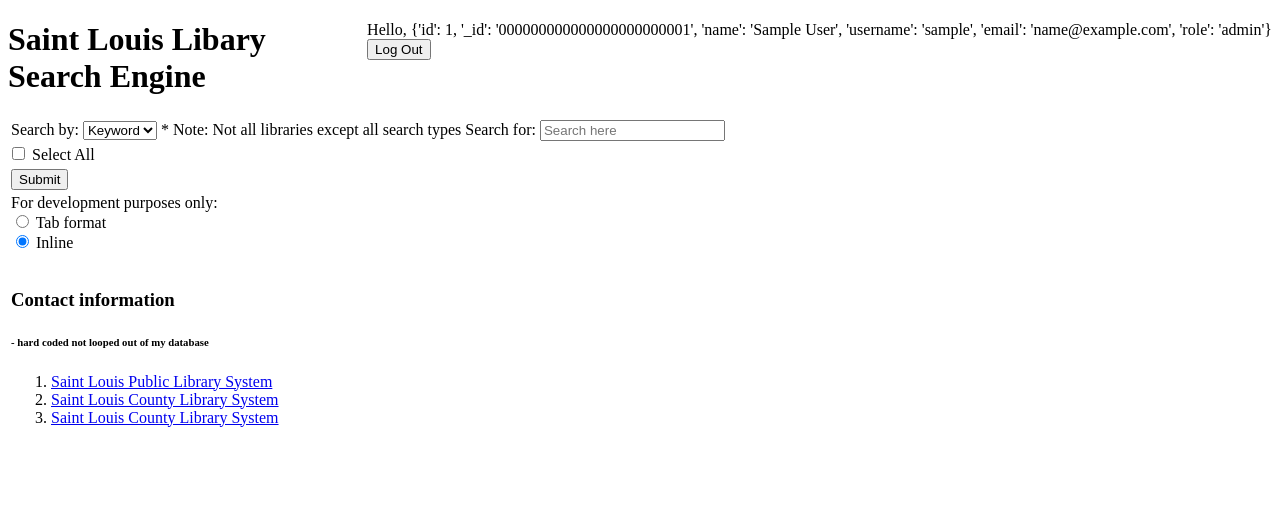
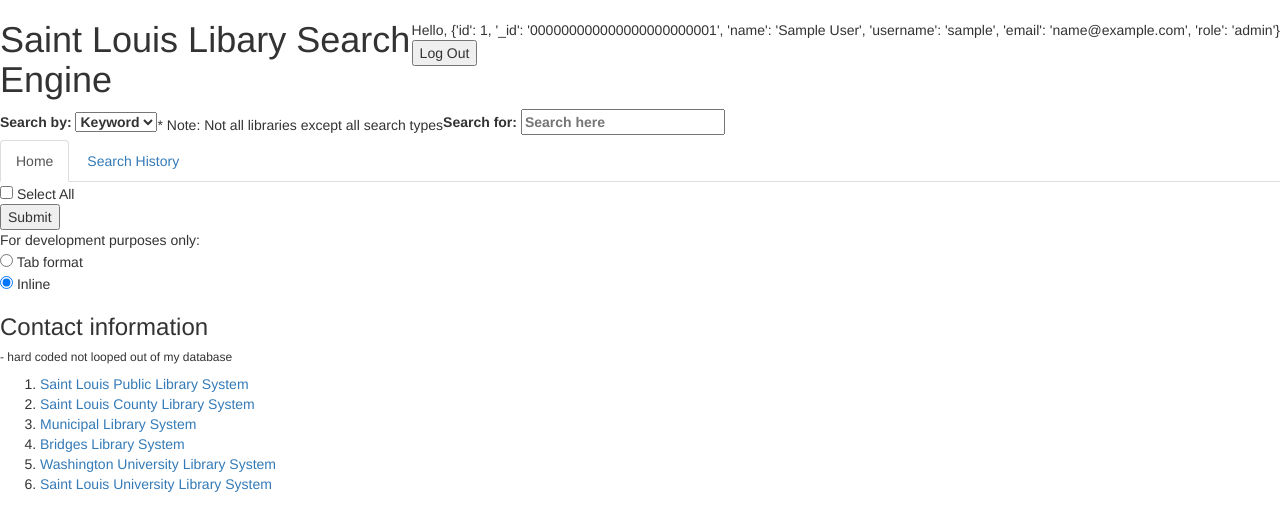
Before and after one commit to ki42/library, a Flask app: page / in a window 1280 px wide. Shown: the top 531 px of the page. Run offline with Flask 2, Linux system fonts and the light colour scheme; the visitor is signed in with stand-in values (Sample User, id 1); data that the repository does not hold is empty; some libraries are stand-ins or nearby versions.

Commit message:
searchhistory not working, all else is. no nav bar yet.

```diff
--- a/main.py
+++ b/main.py
@@ -7,12 +7,21 @@
 
 app.secret_key = 'kdjiong395yr1nlkern'
 
+# I need library_table globally.
+#I need
 @app.route("/",  methods =['POST', 'GET'])
 def search():
     library_table = Library.query.all()
     if request.method == 'GET':
-        return render_template('index.html',
-            library_table = library_table)
+        if "user" in session:
+            user = session["user"]
+            return render_template('index.html',
+                library_table = library_table,
+                user = user)
+        else:
+            return render_template('index.html',
+                library_table = library_table
+                )
 
 
     if request.method == 'POST':
@@ -65,10 +74,10 @@
                 user = session['user']
                 users = User.query.filter_by(user=user).first()
                 library_string = ''
-                for m in list_of_checkedboxes:                #these lines aren't storing to the database properly.
-                    string = library_string.join(m + ',')
+                for m in list_of_checkedboxes:
+                    library_string = library_string + m + "."
                 owner = users.id
-                search = SearchHistory(kind, query, string, users)
+                search = SearchHistory(kind, query, library_string, users)
                 db.session.add(search)
                 db.session.commit()
                 my_searches = SearchHistory.query.filter_by(owner_id = owner).all()
@@ -76,7 +85,7 @@
                 if my_searches:
                     lib_names =[]
                     for n in my_searches:
-                        list_libraries = [x.strip() for x in n.libraries.split(',')]
+                        list_libraries = [x.strip() for x in n.libraries.split('.')]
                         for j in list_libraries:
                             each_lib_names =[]
                             for library in library_table:
@@ -121,8 +130,12 @@
 #figure out how to create it in the loop and only submit it after it finishes, without returning and breaking the current pretty loop.
 #it was nested with it's own loop, but that means it's loop would run for every library submitted...
 
-#           if library_string:    #There was a user logged in and it got created.
-#
+
+#TODO add tab and pills menu
+#TODO add nav bar
+#TODO make it pretty
+#TODO handle delete function
+
 
 @app.route("/delete", methods=['POST'])
 def delete():
@@ -132,8 +145,17 @@
         return redirect("/?error=Attempt to delete a search unknown to this database")
     db.session.delete(delete_id)
     db.session.commit()
-    return render_template('index.html')
+    return render_template('/')
 
+#@app.route("/searchhistory", methods=['GET'])  #This is new, not working yet.
+#def searchhistory():
+#    user = session['user']
+#    users = User.query.filter_by(user=user).first()
+#    for m in list_of_checkedboxes:
+#        library_string = library_string + m + "."
+#    owner = users.id
+#    my_searches = SearchHistory.query.filter_by(owner_id = owner).all()
+#    searchhistory = SearchHistory.query.get()
 
 
 
@@ -168,14 +190,14 @@
     flash("You have been logged out")
     return redirect("/", code="303")
 
-@app.route("/contact", methods=['GET', 'POST'])
+@app.route("/contact", methods=['GET', 'POST']) #not currently using this handler and it's associated table
 def contact():
     if request.method == 'GET':
         LibraryAdd = LibraryContact.query.join(Library,
                 Library.id==LibraryContact.owner).add_columns(Library.id,
                 Library.library_name,
-                LibraryContact.street,   #SyntaxError: keyword can't be an expression
-                LibraryContact.city,         #Look up how to do a proper join again.
+                LibraryContact.street,
+                LibraryContact.city,
                 LibraryContact.zipcode,
                 LibraryContact.email,
                 LibraryContact.phone,
--- a/templates/base.html
+++ b/templates/base.html
@@ -7,7 +7,19 @@
                 color: red;
             }
         </style>
-        <script language="JavaScript">
+<!-- Latest compiled and minified CSS -->
+<link rel="stylesheet" href="https://maxcdn.bootstrapcdn.com/bootstrap/3.3.7/css/bootstrap.min.css" integrity="sha384-BVYiiSIFeK1dGmJRAkycuHAHRg32OmUcww7on3RYdg4Va+PmSTsz/K68vbdEjh4u" crossorigin="anonymous">
+
+<!-- Optional theme -->
+<link rel="stylesheet" href="https://maxcdn.bootstrapcdn.com/bootstrap/3.3.7/css/bootstrap-theme.min.css" integrity="sha384-rHyoN1iRsVXV4nD0JutlnGaslCJuC7uwjduW9SVrLvRYooPp2bWYgmgJQIXwl/Sp" crossorigin="anonymous">
+
+<!-- Latest compiled and minified JavaScript -->
+<script src="https://maxcdn.bootstrapcdn.com/bootstrap/3.3.7/js/bootstrap.min.js" integrity="sha384-Tc5IQib027qvyjSMfHjOMaLkfuWVxZxUPnCJA7l2mCWNIpG9mGCD8wGNIcPD7Txa" crossorigin="anonymous"></script>
+
+
+
+
+       <script>
 
             function toggle(source) {
                checkboxes = document.getElementsByName('library');
--- a/templates/index.html
+++ b/templates/index.html
@@ -28,6 +28,14 @@
          </td>
     </tr>
 </table>
+<nav>
+<ul class="nav nav-tabs">
+        <li role="presentation" class="active"><a href="/">Home</a></li>
+        {% if user %}
+        <li role="presentation"><a href="/searchhistory">Search History</a></li>
+        {% endif %}
+      </ul>
+</nav>
 <table>
 <!--send library name object   -->
         <tr>
@@ -57,16 +65,16 @@
             </td>
             </tr>
 
-            <table><tr><td>
+
                     {% if my_searches %}
+                    <table><tr>
                         {% for i in my_searches %}
-                    <div>
-                    <ul>
-                        <li>
-                          <a href="">{{i.category}}{{i.entry}}{{each_lib_names[loop.index0]}}</a> <form method='POST' action='/delete'><input type="hidden" name="searchid" value="{{ i.id }}"/><input type="submit" value="Delete" /></form>
-                        </li>
-                    </ul>
-
+                        <td>
+                          <a href="">{{loop.index}}) {{i.category}}{{i.entry}}</a><form method='POST' action='/delete'><input type="hidden" name="searchid" value="{{ i.id }}"/><input type="submit" value="Delete" /></form>
+                        </td>
+                    {% if loop.index is divisibleby 5 %}
+                </tr><tr>
+                {% endif %}
                         {% endfor %}
                     </div></tr>  </td>
                         {% endif %}
@@ -78,7 +86,10 @@
                 <div>
                     <object type="text/html" data="{{i}}" width="800px" height="600px" style="overflow:auto;border:5px ridge blue">
                         </object>
-                </div> </tr>  </td>
+                </div>  </td>
+                {% if loop.index is divisibleby 4 %}
+            </tr><tr>
+            {% endif %}
                     {% endfor %}
                     {% endif %}
             </table>
@@ -94,11 +105,17 @@
                                 <a href="https://www.slcl.org/branches">Saint Louis County Library System</a>
                             </li>
                             <li>
-                              <a href="https://www.slcl.org/branches">Saint Louis County Library System</a>
+                              <a href="http://www.mlc-stl.org/find-your-library/">Municipal Library System</a>
                                 </li>
-
-
-
+                                <li>
+                                <a href="https://bridges.searchmobius.org/">Bridges Library System</a>
+                                </li>
+                                <li>
+                                <a href="http://catalog.wustl.edu">Washington University Library System</a>
+                                </li>
+                                <li>
+                                <a href="http://libcat.slu.edu/">Saint Louis University Library System</a>
+                                </li>
 
                         </ol>
 
```
